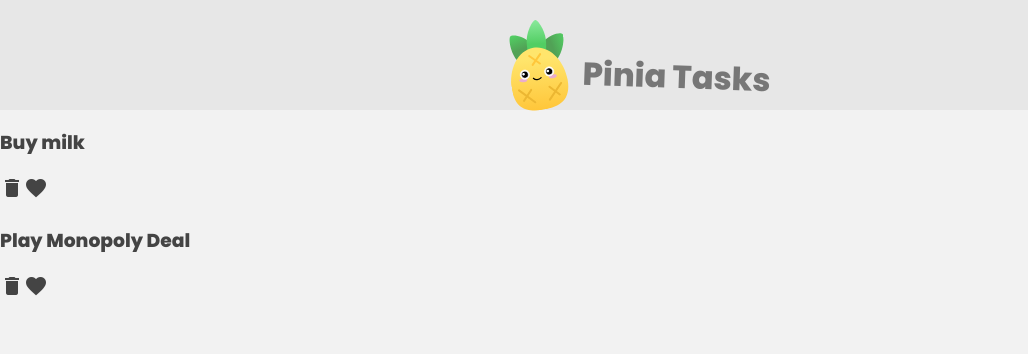
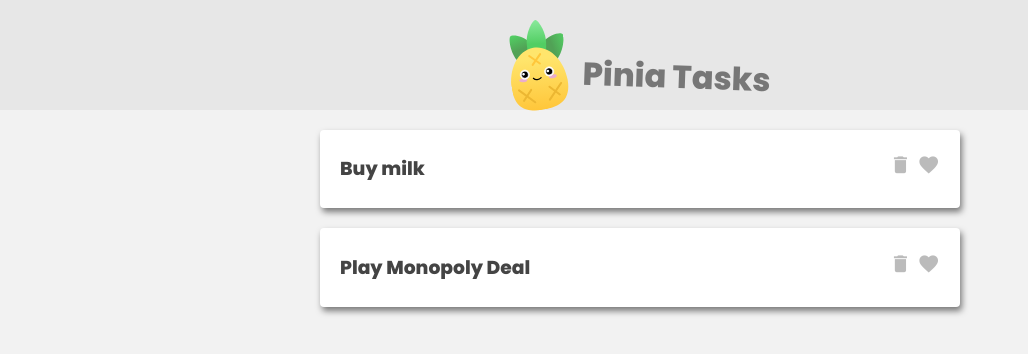
Before and after one commit to reginaalyssa/pinia-tasks, a Vue app: page / in a window 1280 px wide. Shown: the top 354 px of the page, without its empty margins (0-1028 px from the left). Built offline with nearby package versions, Linux system fonts and the light colour scheme.

Commit message:
Add styles for the task list

```diff
--- a/src/assets/main.css
+++ b/src/assets/main.css
@@ -5,23 +5,26 @@ body {
   color: #444;
   margin: 0;
 }
+
 body * {
   font-family: "Poppins";
 }
 
-/* header */
+/* Header */
 header {
   text-align: center;
-  background: #e7e7e7;
+  background: #E7E7E7;
   padding-top: 20px;
   display: flex;
   justify-content: center;
   align-items: center;
 }
+
 header img {
   max-width: 60px;
   transform: rotate(-10deg);
 }
+
 header h1 {
   margin: 0;
   font-size: 2em;
@@ -30,3 +33,31 @@ header h1 {
   color: #777;
   transform: rotate(2deg);
 }
+
+/* Task List */
+.task-list {
+  max-width: 640px;
+  margin: 20px auto;
+}
+
+.task {
+  padding: 6px 20px;
+  background: #FFFFFF;
+  margin-top: 20px;
+  border-radius: 4px;
+  box-shadow: 2px 4px 6px rgba(0, 0, 0, 0.5);
+  display: flex;
+  justify-content: space-between;
+  align-items: center;
+}
+
+.task h3, .task .icons {
+  display: inline-block;
+}
+
+.task i {
+  font-size: 1.4em;
+  margin-left: 6px;
+  cursor: pointer;
+  color: #BBBBBB;
+}
```
